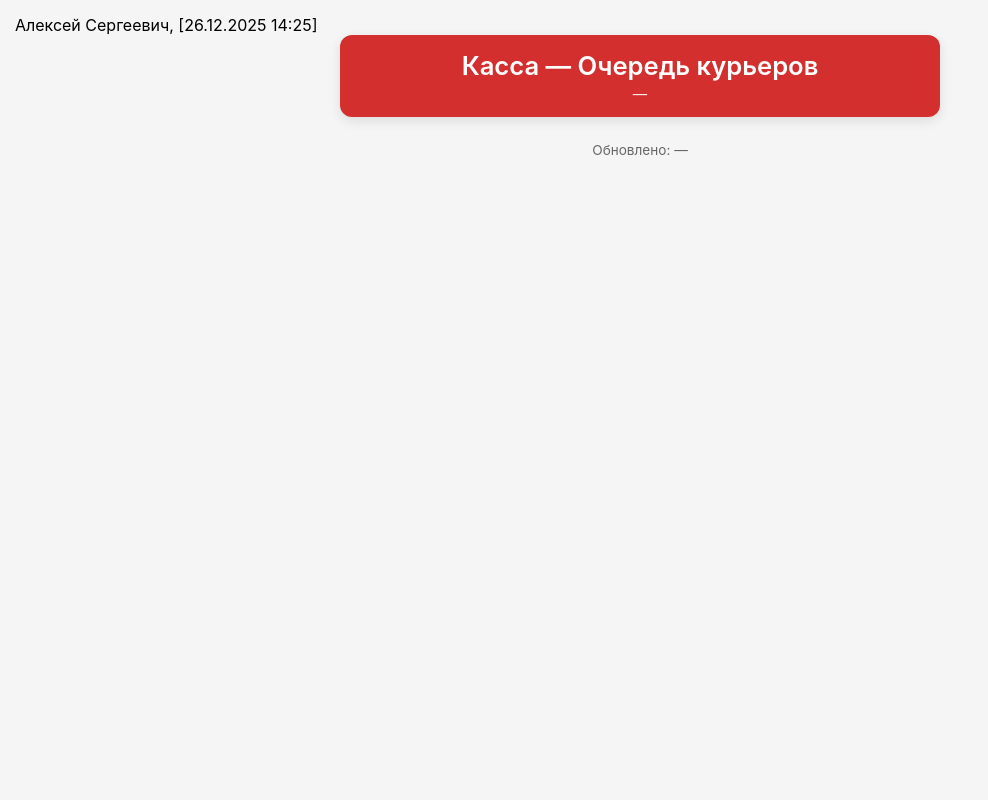
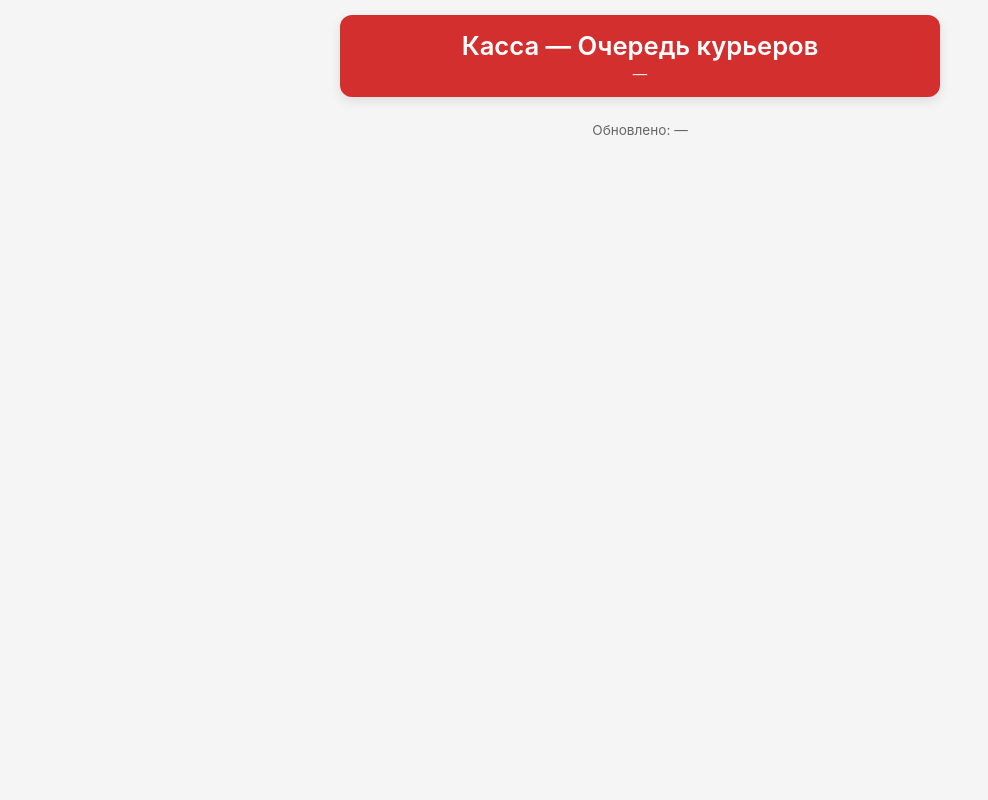
Before and after one commit to lexa49t3/Kosmos_bot, a Flask app: page /cashier in a window 1280 px wide. Shown: the whole page, without its empty margins (0-988 px from the left). Run offline with Flask 3, Linux system fonts and the light colour scheme.

Commit message:
Update cashier.html

```diff
--- a/templates/cashier.html
+++ b/templates/cashier.html
@@ -1,4 +1,4 @@
-Алексей Сергеевич, [26.12.2025 14:25]
+
 <!DOCTYPE html>
 <html lang="ru">
 <head>
@@ -144,4 +144,5 @@
         setInterval(updateQueue, 5000);
     </script>
 </body>
+
 </html>
```
